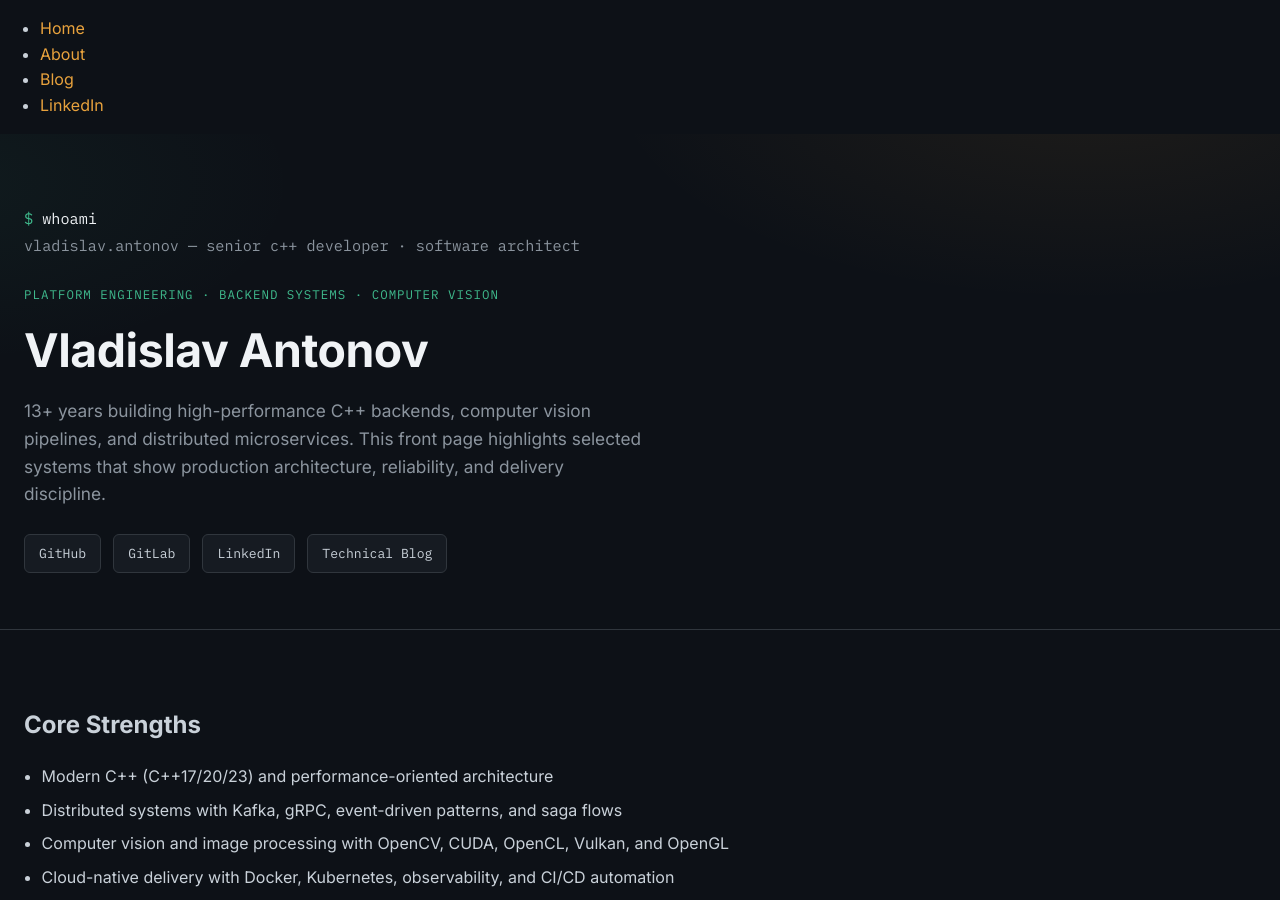
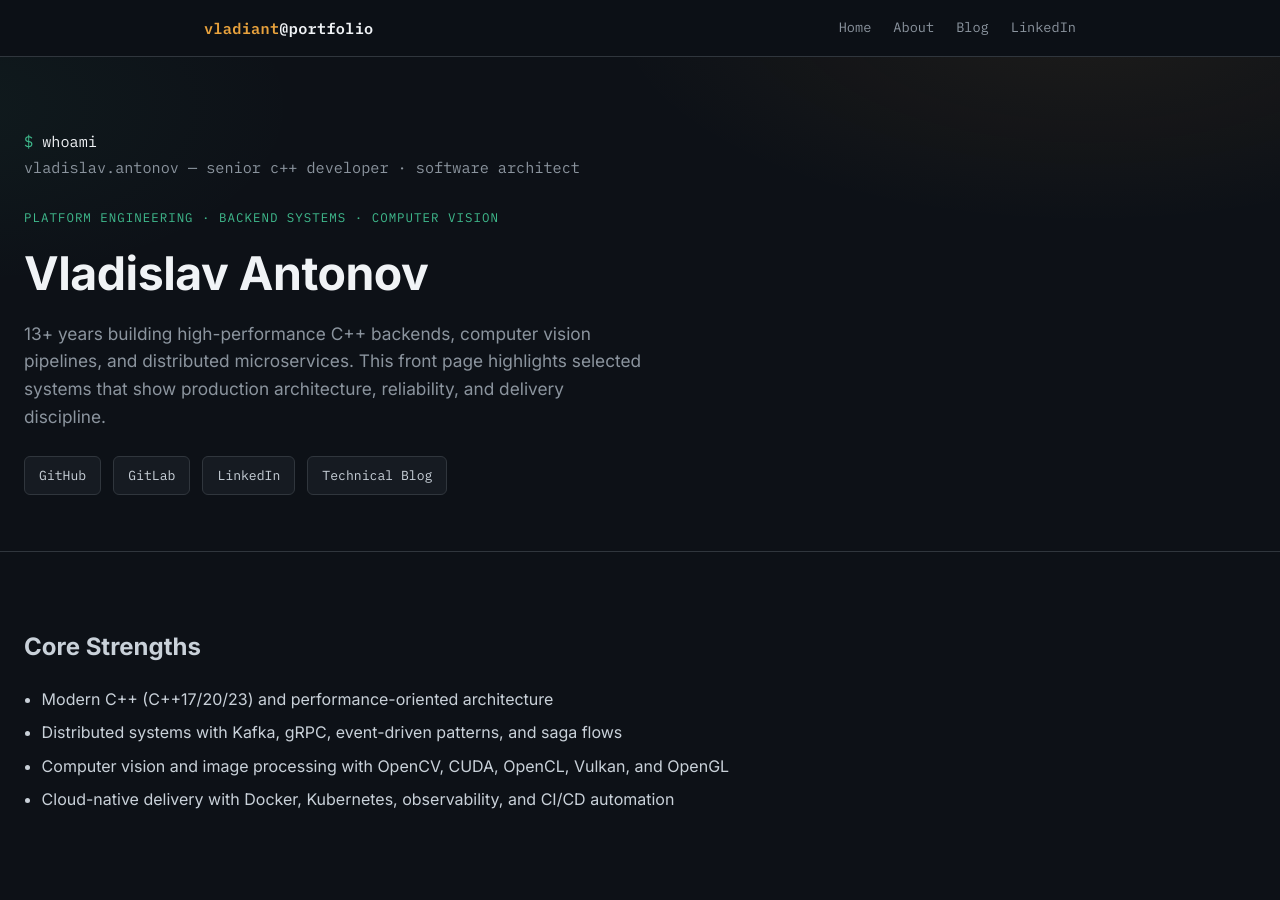
Before and after one commit to vladiant/vladiant.github.io, a Jekyll site: the page built from index.html, in a window 1280 px wide and 900 px high. Built offline with Jekyll 4.4.1, drawn with Linux system fonts in a browser that asks for light colours.

Commit message:
Update top navigation bar

```diff
--- a/_layouts/default.html
+++ b/_layouts/default.html
@@ -1,29 +1,35 @@
 <!DOCTYPE html>
 	<html>
 		<head>
+			<meta charset="utf-8">
+			<meta name="viewport" content="width=device-width, initial-scale=1.0">
 			<title>{{ page.title }}</title>
-			<!-- link to main stylesheet -->
 			<link rel="stylesheet" type="text/css" href="/css/main.css">
 			{% include analytics.html %}
 		</head>
 		<body>
-			<nav>
+			<nav class="site-nav">
+				<div class="wrap nav-inner">
+					<div class="brand"><span>vladiant</span>@portfolio</div>
 					<ul>
 		        		<li><a href="/">Home</a></li>
 	        				<li><a href="/about/">About</a></li>
 	        				<li><a href="/blog/">Blog</a></li>
 						<li><a href="https://www.linkedin.com/in/vladiant/">LinkedIn</a></li>
 					</ul>
+				</div>
 			</nav>
 			<div class="container">
 
 			{{ content }}
 
 			</div><!-- /.container -->
-			<footer>
+			<footer class="site-footer">
+				<div class="wrap footer-inner">
 					<ul>
 		        		<li><a href="https://github.com/vladiant">github.com/vladiant</a></li>
 					</ul>
+				</div>
 			</footer>
 		</body>
 	</html>
```
Lines whose indentation alone changed are shown as unchanged.
